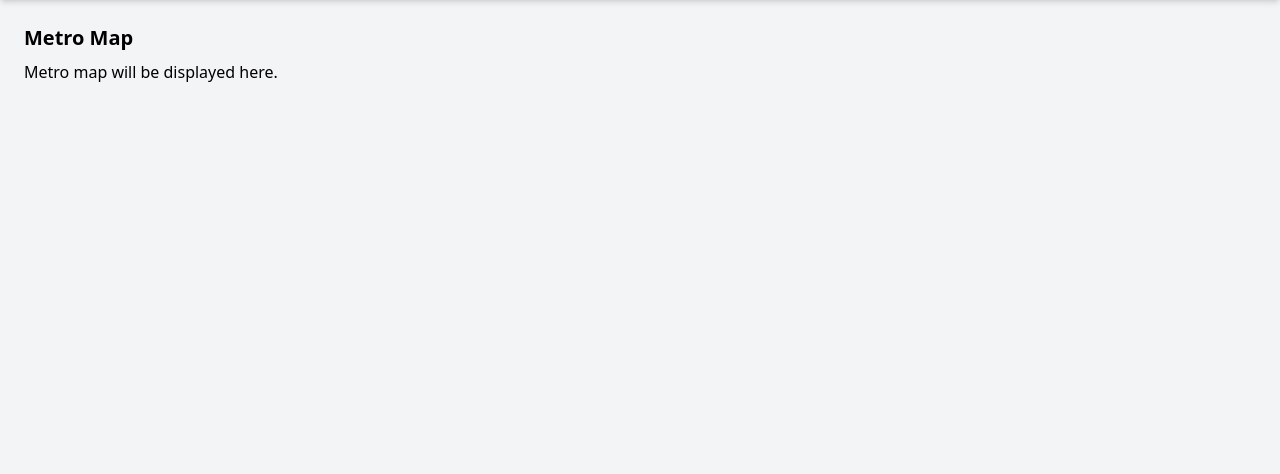
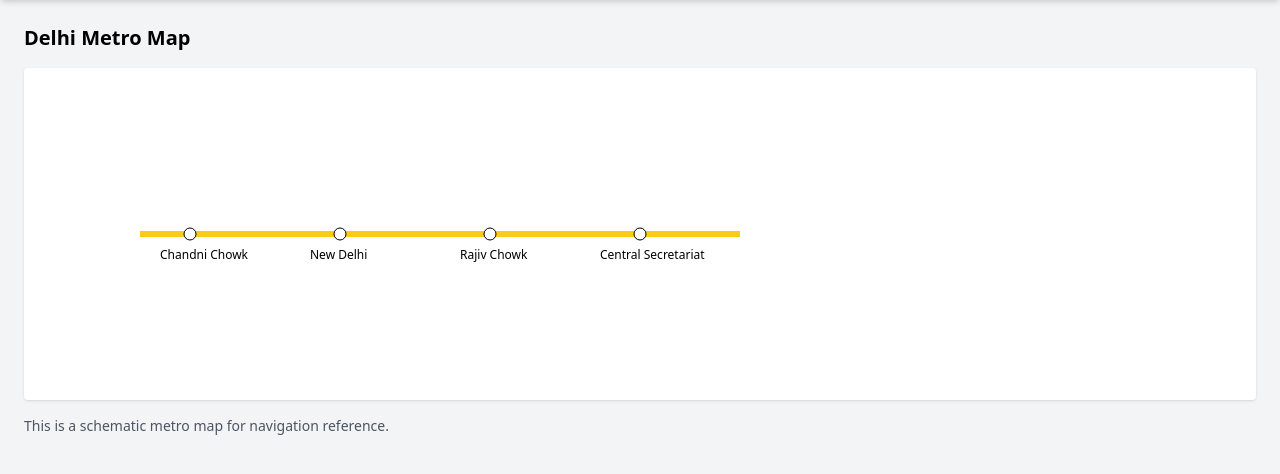
Before and after one commit to saibalaji28/NextStop, a Django app: page /metro/map/ in a window 1280 px wide. Shown: the part 56-530 px from the top of the page. Run offline with Django 5.2, Linux system fonts and the light colour scheme; some libraries are stand-ins or nearby versions.

Commit message:
Added map

```diff
--- a/metro/views.py
+++ b/metro/views.py
@@ -72,4 +72,17 @@ def route_view(request):
 
 
 def map_view(request):
-    return render(request, "metro/map.html")
+
+    from django.shortcuts import render
+
+def map_view(request):
+    # route path can be passed as query param later
+    route_path = request.GET.getlist("route")
+
+    return render(
+        request,
+        "metro/map.html",
+        {
+            "route_path": route_path
+        }
+    )
--- a/templates/metro/map.html
+++ b/templates/metro/map.html
@@ -1,6 +1,13 @@
 {% extends "base.html" %}
 
 {% block content %}
-<h1 class="text-xl font-bold">Metro Map</h1>
-<p class="mt-2">Metro map will be displayed here.</p>
+<h1 class="text-xl font-bold mb-4">Delhi Metro Map</h1>
+
+<div class="bg-white p-4 rounded shadow overflow-auto">
+    {% include "metro/map.svg" %}
+</div>
+
+<p class="mt-4 text-sm text-gray-600">
+    This is a schematic metro map for navigation reference.
+</p>
 {% endblock %}
```
Also changed, not shown: templates/metro/route.html (+8 -1 lines), templates/metro/map.svg (added).
